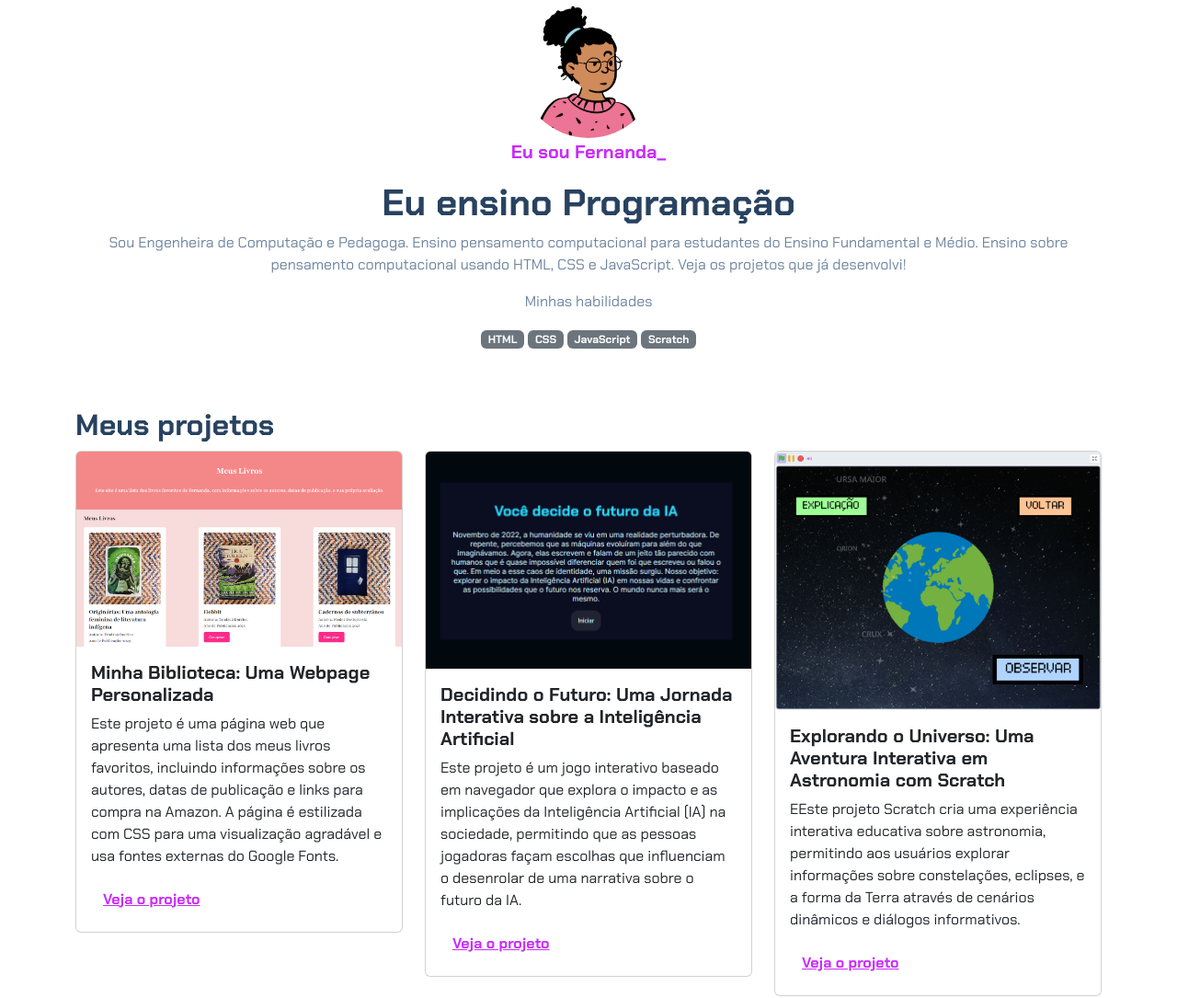
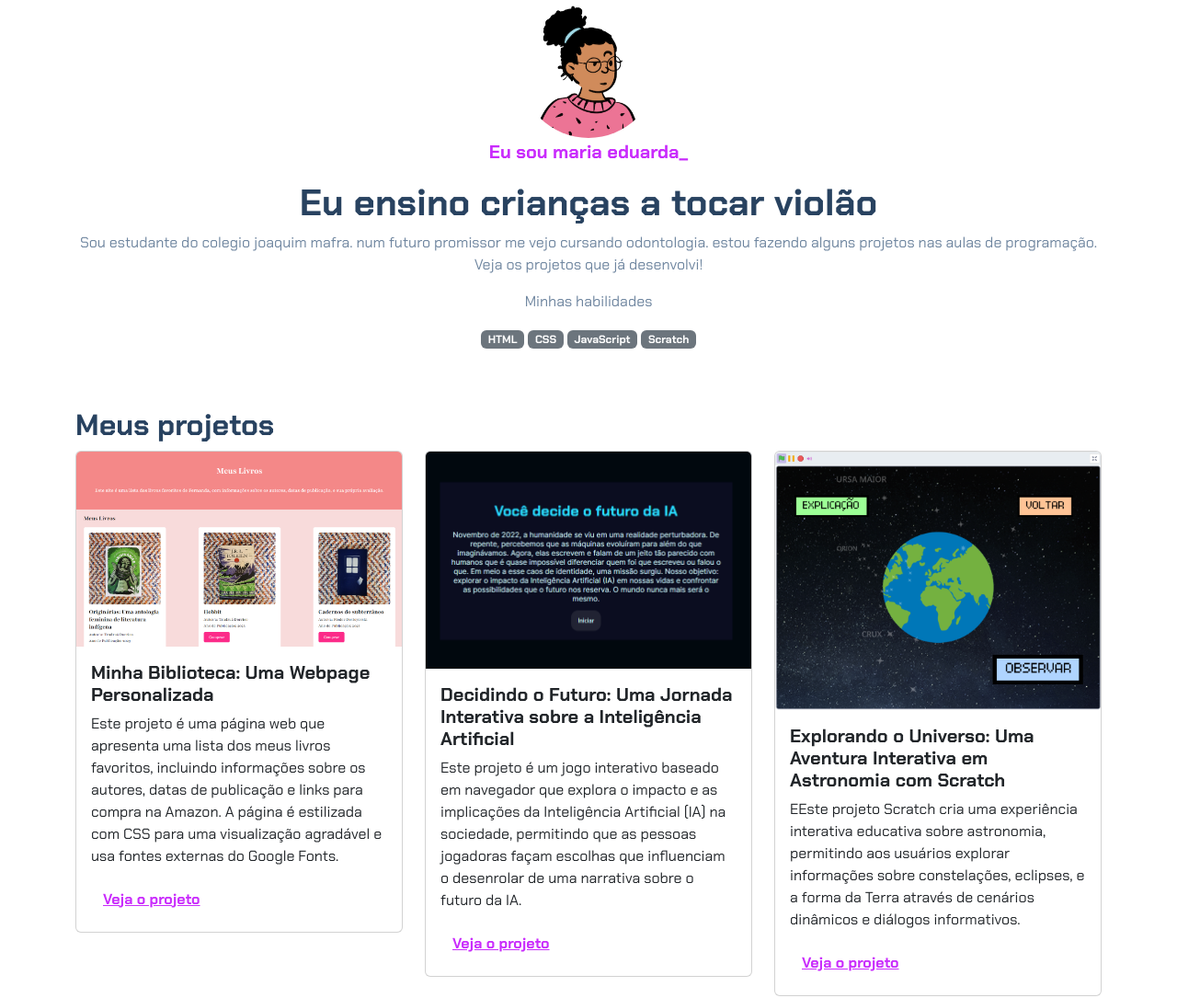
Before and after one commit to dudams5/portf-lio, a plain HTML site: page index.html in a window 1280 px wide. Shown: the top 1085 px of the page at 92% size. Drawn offline with nearby package versions, Linux system fonts and the light colour scheme; files whose address does not match are found by name.

Commit message:
Update index.html

```diff
--- a/index.html
+++ b/index.html
@@ -14,10 +14,9 @@
     <header class="container text-center">
         <img src="img/avatar-perfil.png" alt="avatar da Fernanda" class="rounded-circle" width="150" height="150"
             srcset="">
-        <p class="lead">Eu sou Fernanda_</p>
-        <h1>Eu ensino Programação</h1>
-        <p>Sou Engenheira de Computação e Pedagoga. Ensino pensamento computacional para estudantes do Ensino
-            Fundamental e Médio. Ensino sobre pensamento computacional usando HTML, CSS e JavaScript. Veja os projetos
+        <p class="lead">Eu sou maria eduarda_</p>
+        <h1>Eu ensino crianças a tocar violão </h1>
+        <p>Sou estudante do colegio joaquim mafra. num futuro promissor me vejo cursando odontologia. estou fazendo alguns projetos nas aulas de programação. Veja os projetos
             que já desenvolvi!</p>
         <p>Minhas habilidades</p>
         <div>
```
